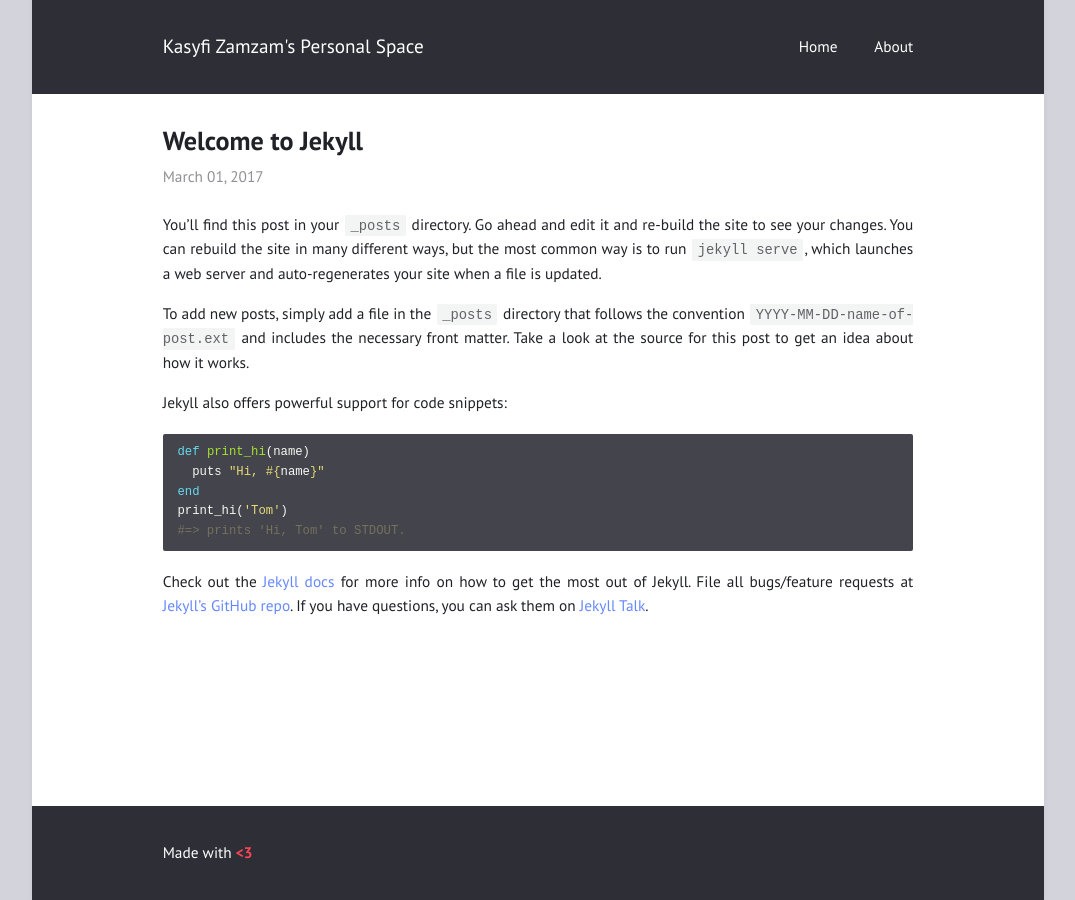
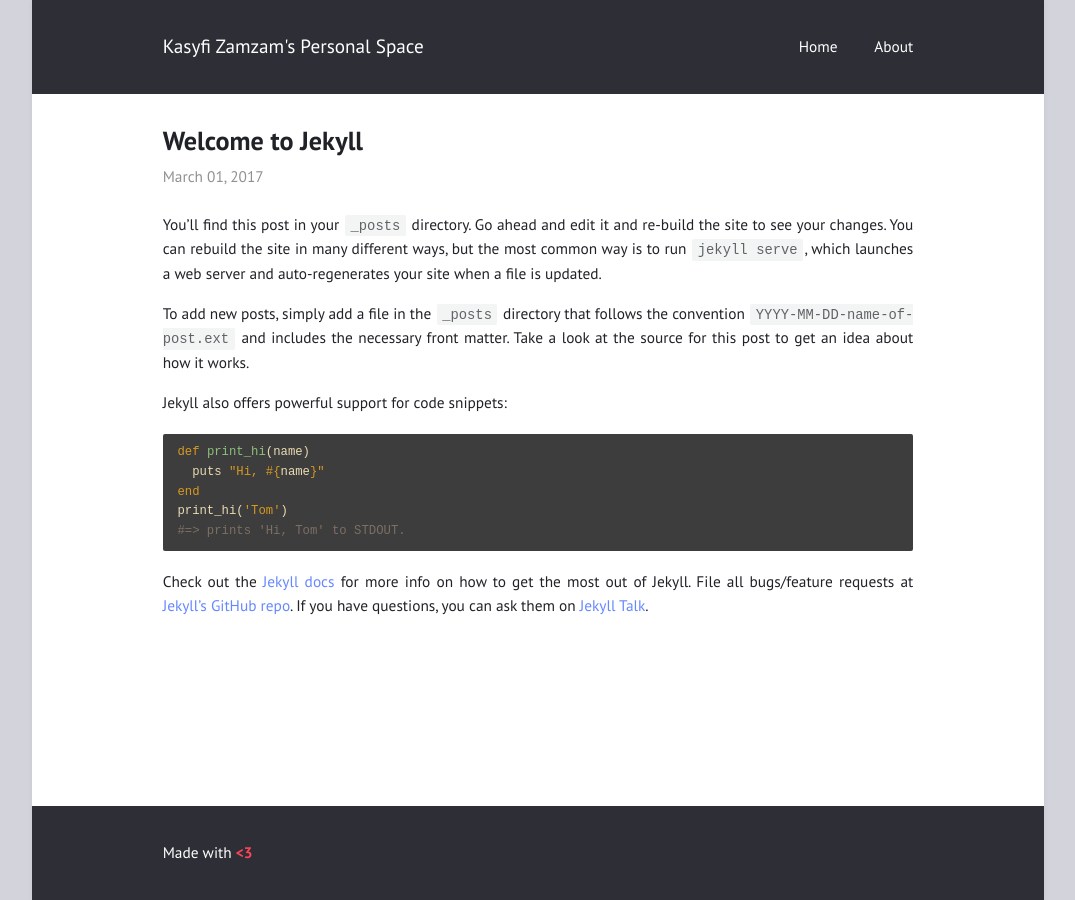
Before and after one commit to kasyfizamzam/kasyfizamzam.github.io, a Jekyll site: the page built from _posts/2017-03-01-welcome-to-jekyll.md, in a window 1280 px wide. Shown: the whole page, without its empty margins (102-1177 px from the left). Built offline with Jekyll 4.4.1, drawn with Linux system fonts in a browser that asks for light colours.

Commit message:
🎨 Improves syntax highlighting colors (main)
Changes syntax highlighting from Monokai to Gruvbox Dark Theme for improved readability and aesthetics.

```diff
--- a/_sass/classes.sass
+++ b/_sass/classes.sass
@@ -55,86 +55,125 @@
     margin: 0 1.5em 0 .25em
     opacity: .5
 
-.highlight // https://github.com/richleland/pygments-css/blob/master/monokai.css <http://unlicense.org>
+.highlight // Gruvbox Dark Theme
   pre
-    background: rgba(lighten($dark, 6%), 0.9)
-    color: white
+    background: rgba(#282828, 0.9) /* Dark grayish background */
+    color: #ebdbb2 /* Light text color */
+
   .c
-    color: #a29f90
+    color: #7c6f64 /* Comment color */
+
   .err
-    color: #960050
-    background-color: #1e0010
+    color: #fb4934 /* Error color */
+    background-color: #3c3836 /* Dark background for errors */
+
   .k
-    color: #66d9ef
+    color: #d79921 /* Keyword color */
+
   .l
-    color: #ae81ff
+    color: #b8bb26 /* Constant color */
+
   .n
-    color: #f8f8f2
+    color: #ebdbb2 /* Normal text color */
+
   .o
-    color: #f92672
+    color: #d79921 /* Operator color */
+
   .p
-    color: #f8f8f2
+    color: #ebdbb2 /* Punctuation color */
+
   .cm, .cp, .c1, .cs
-    color: #75715e
+    color: #7c6f64 /* Comment and punctuation color */
+
   .ge
     font-style: italic
+
   .gs
     font-weight: bold
+
   .kc, .kd
-    color: #66d9ef
+    color: #d79921 /* Keyword color */
+
   .kn
-    color: #f92672
+    color: #fb4934 /* String color */
+
   .kp, .kr, .kt
-    color: #66d9ef
+    color: #d79921 /* Keyword color */
+
   .ld
-    color: #e6db74
+    color: #d79921 /* Literal color */
+
   .m
-    color: #ae81ff
+    color: #b8bb26 /* Constant color */
+
   .s
-    color: #e6db74
+    color: #b8bb26 /* String color */
+
   .na
-    color: #a6e22e
+    color: #8ec07c /* Name color */
+
   .nb
-    color: #f8f8f2
+    color: #ebdbb2 /* Name color */
+
   .nc
-    color: #a6e22e
+    color: #8ec07c /* Name color */
+
   .no
-    color: #66d9ef
+    color: #d79921 /* Operator color */
+
   .nd
-    color: #a6e22e
+    color: #8ec07c /* Name color */
+
   .ni
-    color: #f8f8f2
+    color: #ebdbb2 /* Normal text color */
+
   .ne, .nf
-    color: #a6e22e
+    color: #8ec07c /* Name color */
+
   .nl, .nn
-    color: #f8f8f2
+    color: #ebdbb2 /* Normal text color */
+
   .nx
-    color: #a6e22e
+    color: #8ec07c /* Name color */
+
   .py
-    color: #f8f8f2
+    color: #ebdbb2 /* Normal text color */
+
   .nt
-    color: #f92672
+    color: #fb4934 /* Name color */
+
   .nv
-    color: #f8f8f2
+    color: #ebdbb2 /* Normal text color */
+
   .ow
-    color: #f92672
+    color: #fb4934 /* Operator color */
+
   .w
-    color: #f8f8f2
+    color: #ebdbb2 /* Normal text color */
+
   .mf, .mh, .mi, .mo
-    color: #ae81ff
+    color: #b8bb26 /* Constant color */
+
   .sb, .sc, .sd, .s2
-    color: #e6db74
+    color: #d79921 /* Keyword color */
+
   .se
-    color: #ae81ff
+    color: #b8bb26 /* String color */
+
   .sh, .si, .sx, .sr, .s1, .ss
-    color: #e6db74
+    color: #d79921 /* Keyword color */
+
   .bp, .vc, .vg, .vi
-    color: #f8f8f2
+    color: #ebdbb2 /* Normal text color */
+
   .il
-    color: #ae81ff
+    color: #b8bb26 /* Constant color */
+
   .gu
-    color: #75715e
+    color: #7c6f64 /* Comment color */
+
   .gd
-    color: #f92672
+    color: #fb4934 /* Error color */
+
   .gi
-    color: #a6e22e
+    color: #8ec07c /* Name color */
```
